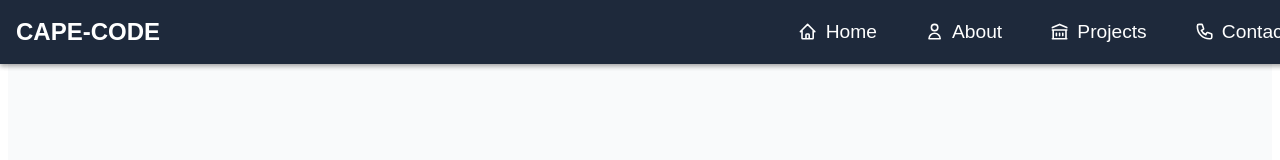
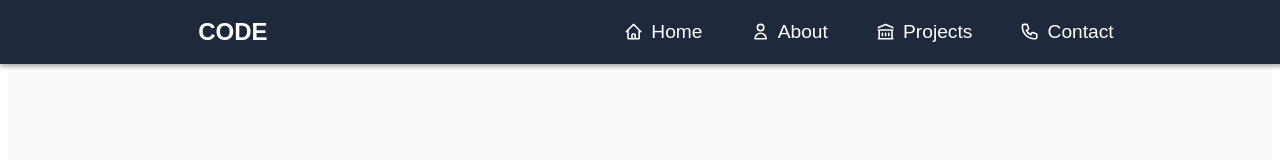
Before and after one commit to ChrisM-Code/code, a React (Vite) app in the folder prof/: page /home in a window 1280 px wide. Shown: the top 160 px of the page. Built offline with nearby package versions, Linux system fonts and the light colour scheme.

Commit message:
NavBar styling

```diff
--- a/prof/src/assets/components/home/Logo.jsx
+++ b/prof/src/assets/components/home/Logo.jsx
@@ -3,18 +3,31 @@ import styled from "styled-components";
 
 // Styled component for the logo
 const StyledLogo = styled(Link)`
-  display: inline-block;
-  font-size: 1.5rem;
+  font-size: 1.2rem;
   font-weight: bold;
   text-transform: uppercase;
   color: white; /* White color for logo text */
   text-decoration: none;
   transition: color 0.3s ease, transform 0.3s ease;
-  text-align: left; /* Ensures logo is aligned left */
+  text-align: left;
 
   &:hover {
     color: #3b82f6; /* Adjust hover color */
     transform: scale(1.1);
+  }
+`;
+
+// Styling for the logo container
+const LogoCont = styled.div`
+  display: flex;
+  align-items: center;
+  margin-left: 0.5rem;
+  flex-grow: 1;
+  font-size: 1.5rem;
+  color: white;
+
+  &:hover {
+    color: #3b82f6;
   }
 `;
 
@@ -23,7 +36,7 @@ function Logo() {
 
   return (
     <StyledLogo to="/" onClick={handleLinkClick}>
-      Cape-Code
+      <LogoCont>Code </LogoCont>
     </StyledLogo>
   );
 }
--- a/prof/src/assets/components/home/NavBar.jsx
+++ b/prof/src/assets/components/home/NavBar.jsx
@@ -16,13 +16,14 @@ const NavbarContainer = styled.nav`
   position: fixed;
   top: 0;
   left: 0;
+  right: 4rem;
   width: 100%;
   height: 4rem;
   background-color: #1e293b;
   box-shadow: 0 2px 5px rgba(0, 0, 0, 0.2);
   display: flex;
+  justify-content: space-around; /* Distributes the space between the logo and menu */
   align-items: center;
-  justify-content: space-between;
   padding: 0 1rem;
   z-index: 1000;
 `;
@@ -32,7 +33,7 @@ const NavLinks = styled.div`
   display: ${({ isMenuOpen }) => (isMenuOpen ? "flex" : "none")};
   flex-direction: column;
   gap: 1rem;
-  position: fixed;
+  position: absolute;
   top: 4rem;
   left: 0;
   right: 0;
@@ -87,17 +88,6 @@ const Icon = styled.span`
   }
 `;
 
-// Styling for the logo container
-const LogoCont = styled.div`
-  gap: 0.5rem;
-  font-size: 1.2rem;
-  color: white;
-
-  &:hover {
-    color: #3b82f6;
-  }
-`;
-
 function Navbar() {
   const [isMenuOpen, setIsMenuOpen] = useState(false);
 
@@ -114,10 +104,9 @@ function Navbar() {
   return (
     <NavbarContainer>
       {/* Logo */}
-      <LogoCont>
+      <>
         <Logo />
-      </LogoCont>
-
+      </>
       {/* Menu button on mobile */}
       <NavMenuButton onClick={toggleMenu}>
         {isMenuOpen ? <HiOutlineX /> : <HiOutlineMenu />}
```
